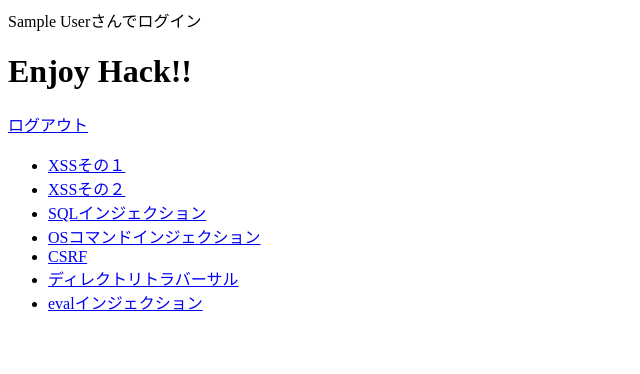
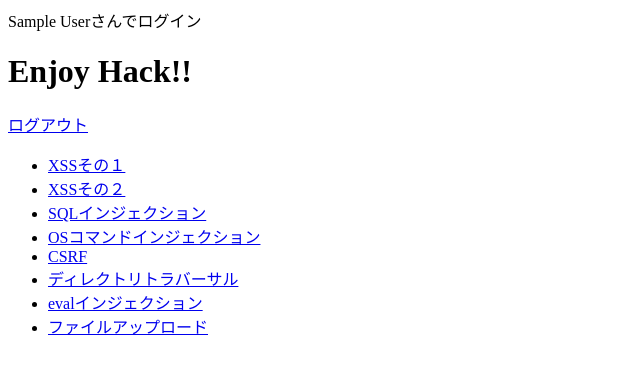
Before and after one commit to masaomi346/EnjoyHack, a PHP site: page /main.php in a window 1280 px wide. Shown: the top 374 px of the page, without its empty margins (0-640 px from the left). Run offline with PHP 8.4, Linux system fonts and the light colour scheme; the visitor is signed in with stand-in values (Sample User, id 1).

Commit message:
メイン画面

```diff
--- a/defence1/main.php
+++ b/defence1/main.php
@@ -21,6 +21,7 @@ header("Content-Type: text/html; charset=UTF-8");
       <li><a href="/csrf1.php">CSRF</a></li>
       <li><a href="/dir.php?dir=a">ディレクトリトラバーサル</a></li>
       <li><a href="/eval1.php">evalインジェクション</a></li>
+      <li><a href="/upload1.php">ファイルアップロード</a></li>
     </ul>
   </body>
 </html>
--- a/defence2/main.php
+++ b/defence2/main.php
@@ -23,6 +23,7 @@ header("X-FRAME-OPTIONS: DENY");
       <li><a href="/csrf1.php">CSRF</a></li>
       <li><a href="/dir.php?dir=a">ディレクトリトラバーサル</a></li>
       <li><a href="/eval1.php">evalインジェクション</a></li>
+      <li><a href="/upload1.php">ファイルアップロード</a></li>
     </ul>
   </body>
 </html>
```
